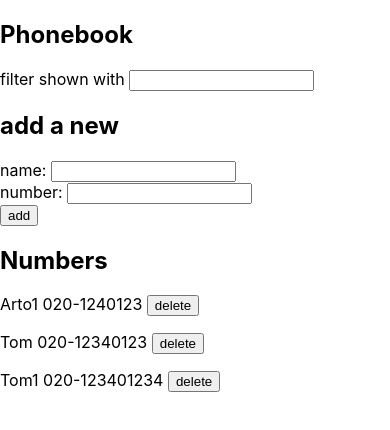
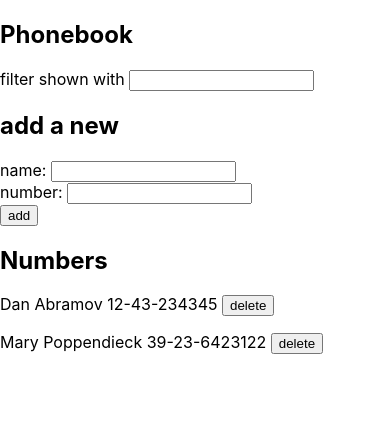
Before and after one commit to ZhixianKwok/full-stack-learn, a React (Create React App) app in the folder part2/phonebook/: page / in a window 390 px wide. Shown: the top 430 px of the page. Built offline with nearby package versions, Linux system fonts and the light colour scheme; data requests are answered from the project's data file.

Commit message:
finish part2 - exercise 2.20
Phonebook step12

```diff
--- a/part2/phonebook/db.json
+++ b/part2/phonebook/db.json
@@ -1,19 +1,14 @@
 {
   "persons": [
     {
-      "name": "Arto1",
-      "number": "020-1240123",
+      "name": "Dan Abramov",
+      "number": "12-43-234345",
       "id": 3
     },
     {
-      "name": "Tom",
-      "number": "020-12340123",
+      "name": "Mary Poppendieck",
+      "number": "39-23-6423122",
       "id": 4
-    },
-    {
-      "name": "Tom1",
-      "number": "020-123401234",
-      "id": 5
     }
   ]
 }
--- a/part2/phonebook/src/App.js
+++ b/part2/phonebook/src/App.js
@@ -8,60 +8,74 @@ import Notification from './components/Notification'
 
 import './index.css'
 
+let type = "tip"
+
 function App() {
+
   const [persons, setPersons] = useState([])
 
   useEffect(() => {
-    personService.getAll().then(res=>{
+    personService.getAll().then(res => {
       setPersons(res.data)
     })
-  },[])
+  }, [])
 
-  const [ newName , setNewName ] = useState('')
-  const [ newNumber , setNewNumber ] = useState('')
-  const [ filterWord , setNewFilterWord ] = useState('')
-  const [ message , setNewMessage ] = useState('')
+  const [newName, setNewName] = useState('')
+  const [newNumber, setNewNumber] = useState('')
+  const [filterWord, setNewFilterWord] = useState('')
+  const [message, setNewMessage] = useState('')
 
   const handleOnSubmit = (e) => {
     e.preventDefault()
-    const index = persons.findIndex( person => person.name === newName)
-    if(index !== -1){
+    const index = persons.findIndex(person => person.name === newName)
+    if (index !== -1) {
       const dataNew = {
         ...persons[index],
-        name:newName,
-        number:newNumber
+        name: newName,
+        number: newNumber
       }
       const personsNew = [...persons]
       personsNew[index] = dataNew
-      personService.update(dataNew).then( res => {
+      personService.update(dataNew).then(res => {
+        type = "tip"
         setPersons(personsNew)
         setNewMessage(`updated ${newName}`)
         setTimeout(() => {
           setNewMessage('')
-        },2000)
+        }, 2000)
       })
     } else {
       const dataNew = {
-        name:newName,
-        number:newNumber,
+        name: newName,
+        number: newNumber,
       }
       const personsNew = persons.concat(dataNew)
       personService.create(dataNew).then(res => {
-        setPersons( personsNew )
+        type = "tip"
+        setPersons(personsNew)
         setNewMessage(`Added ${newName}`)
         setTimeout(() => {
           setNewMessage('')
-        },2000)
+        }, 2000)
       })
     }
   }
 
-  const removePerson = ( id ) => {
-    personService.remove( id ).then(res => {
-      const index = persons.findIndex( person => person.id === id)
-      const personsNew = [...persons]
-      personsNew.splice(index,1)
+  const removePerson = (id, name) => {
+    const index = persons.findIndex(person => person.id === id)
+    const personsNew = [...persons]
+    personService.remove(id).then(res => {
+      type = "tip"
+      personsNew.splice(index, 1)
       setPersons(personsNew)
+    }).catch(res => {
+      type = "error"
+      personsNew.splice(index, 1)
+      setPersons(personsNew)
+      setNewMessage(`Information of ${name} has already been removed from server`)
+      setTimeout(() => {
+        setNewMessage('')
+      }, 2000)
     })
   }
 
@@ -77,17 +91,17 @@ function App() {
     setNewFilterWord(e.target.value)
   }
 
-  const filterPersons = persons.filter( person => person.name.toLowerCase().indexOf(filterWord.toLowerCase()) !== -1 )
+  const filterPersons = persons.filter(person => person.name.toLowerCase().indexOf(filterWord.toLowerCase()) !== -1)
 
   return (
     <div>
       <h2>Phonebook</h2>
-      <Notification message={ message } type="tip"/>
-      <Filter handleChangeFilterWord={handleChangeFilterWord}/>
+      <Notification message={message} type={type} />
+      <Filter handleChangeFilterWord={handleChangeFilterWord} />
       <h2>add a new</h2>
-      <PersonForm handleOnSubmit={handleOnSubmit} handleOnChangeName = { handleOnChangeName } handleOnChangeNumber ={ handleOnChangeNumber }/>
+      <PersonForm handleOnSubmit={handleOnSubmit} handleOnChangeName={handleOnChangeName} handleOnChangeNumber={handleOnChangeNumber} />
       <h2>Numbers</h2>
-      <Persons filterPersons = {filterPersons} removePerson={removePerson}/>
+      <Persons filterPersons={filterPersons} removePerson={removePerson} />
     </div>
   );
 }
--- a/part2/phonebook/src/components/Person.js
+++ b/part2/phonebook/src/components/Person.js
@@ -4,7 +4,7 @@ export default function Person({id, name,number,removePerson}) {
 
     const handleOnClick = () => {
         if (window.confirm(`Delete Arto ${name} ?`)) {
-            removePerson(id)
+            removePerson( id , name )
         }
     }
 
--- a/part2/phonebook/src/components/Persons.js
+++ b/part2/phonebook/src/components/Persons.js
@@ -5,7 +5,7 @@ export default function Persons({filterPersons,removePerson}) {
 
     return (
         <Fragment>
-            {filterPersons.map(({ name, number,id }) => <Person key={id} name={name} number={number} id={id} removePerson = {removePerson} />)}
+            {filterPersons.map(({ name, number,id },index) => <Person key={index} name={name} number={number} id={id} removePerson = {removePerson} />)}
         </Fragment>
     )
 
```
